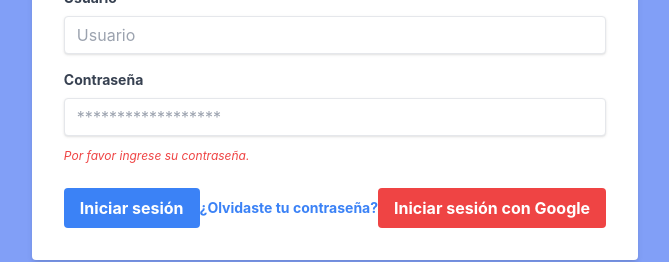
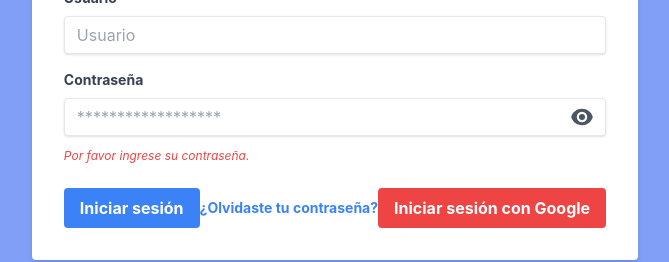
Before and after one commit to OmarUTEC/UniNote-MindTech, a React (Create React App) app in the folder fronted/: page /login in a window 1280 px wide. Shown: the part 304-566 px from the top of the page, without its empty margins (305-974 px from the left). Built offline with nearby package versions, Linux system fonts and the light colour scheme.

Commit message:
Loguin password - preview

```diff
--- a/fronted/src/pages/Login.jsx
+++ b/fronted/src/pages/Login.jsx
@@ -20,7 +20,7 @@ const Login = () => {
               placeholder="Usuario"
             />
           </div>
-          <div className="mb-6">
+          <div className="mb-6 relative">
             <label className={`block text-sm font-bold mb-2 ${darkMode ? 'text-white' : 'text-gray-700'}`} htmlFor="password">
               Contraseña
             </label>
@@ -30,6 +30,21 @@ const Login = () => {
               type="password"
               placeholder="******************"
             />
+            <div className="absolute inset-y-0 right-0 pr-3 flex items-center">
+              <svg
+                xmlns="http://www.w3.org/2000/svg"
+                viewBox="0 0 24 24"
+                fill="currentColor"
+                className={`h-6 w-6 ${darkMode ? "text-white" : "text-gray-600"}`}
+              >
+                <path d="M12 15a3 3 0 100-6 3 3 0 000 6z" />
+                <path
+                  fillRule="evenodd"
+                  d="M1.323 11.447C2.811 6.976 7.028 3.75 12.001 3.75c4.97 0 9.185 3.223 10.675 7.69.12.362.12.752 0 1.113-1.487 4.471-5.705 7.697-10.677 7.697-4.97 0-9.186-3.223-10.675-7.69a1.762 1.762 0 010-1.113zM17.25 12a5.25 5.25 0 11-10.5 0 5.25 5.25 0 0110.5 0z"
+                  clipRule="evenodd"
+                />
+              </svg>
+            </div>
             <p className={`text-red-500 text-xs italic ${darkMode ? 'text-white' : 'text-red-500'}`}>Por favor ingrese su contraseña.</p>
           </div>
           <div className="flex items-center justify-between">
```
